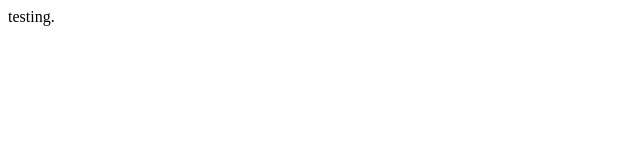
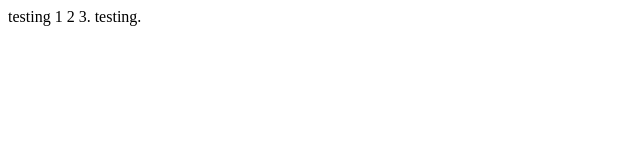
Before and after one commit to gs455/online-test, a plain HTML site: page index.html in a window 1280 px wide. Shown: the full height of the page, 0-640 px from the left. Drawn offline with Linux system fonts and the light colour scheme.

Commit message:
Update index.html

```diff
--- a/index.html
+++ b/index.html
@@ -6,7 +6,7 @@
     <title>Document</title>
 </head>
 <body>
-
+    testing 1 2 3.
     testing.
 </body>
 </html>
```
